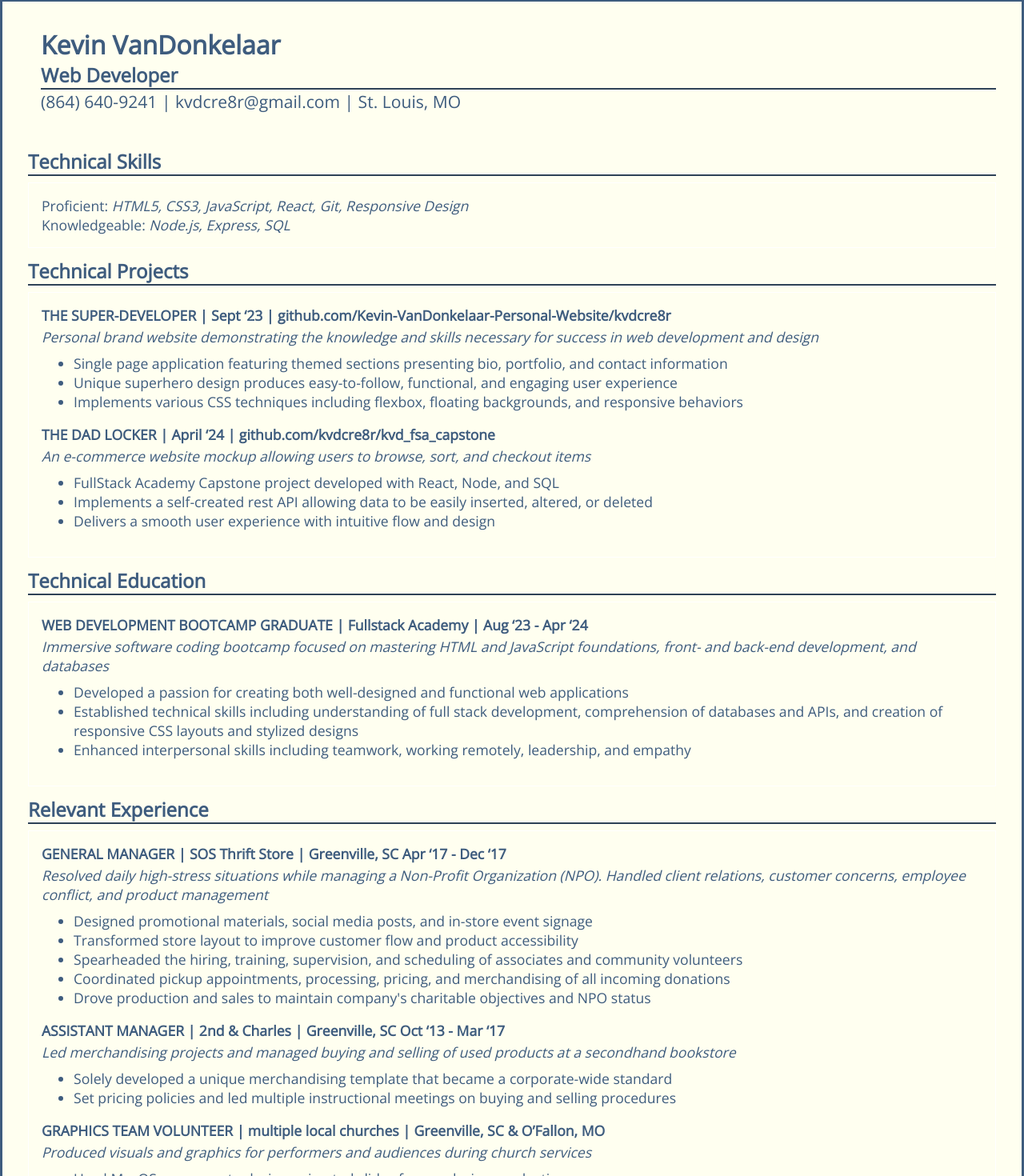
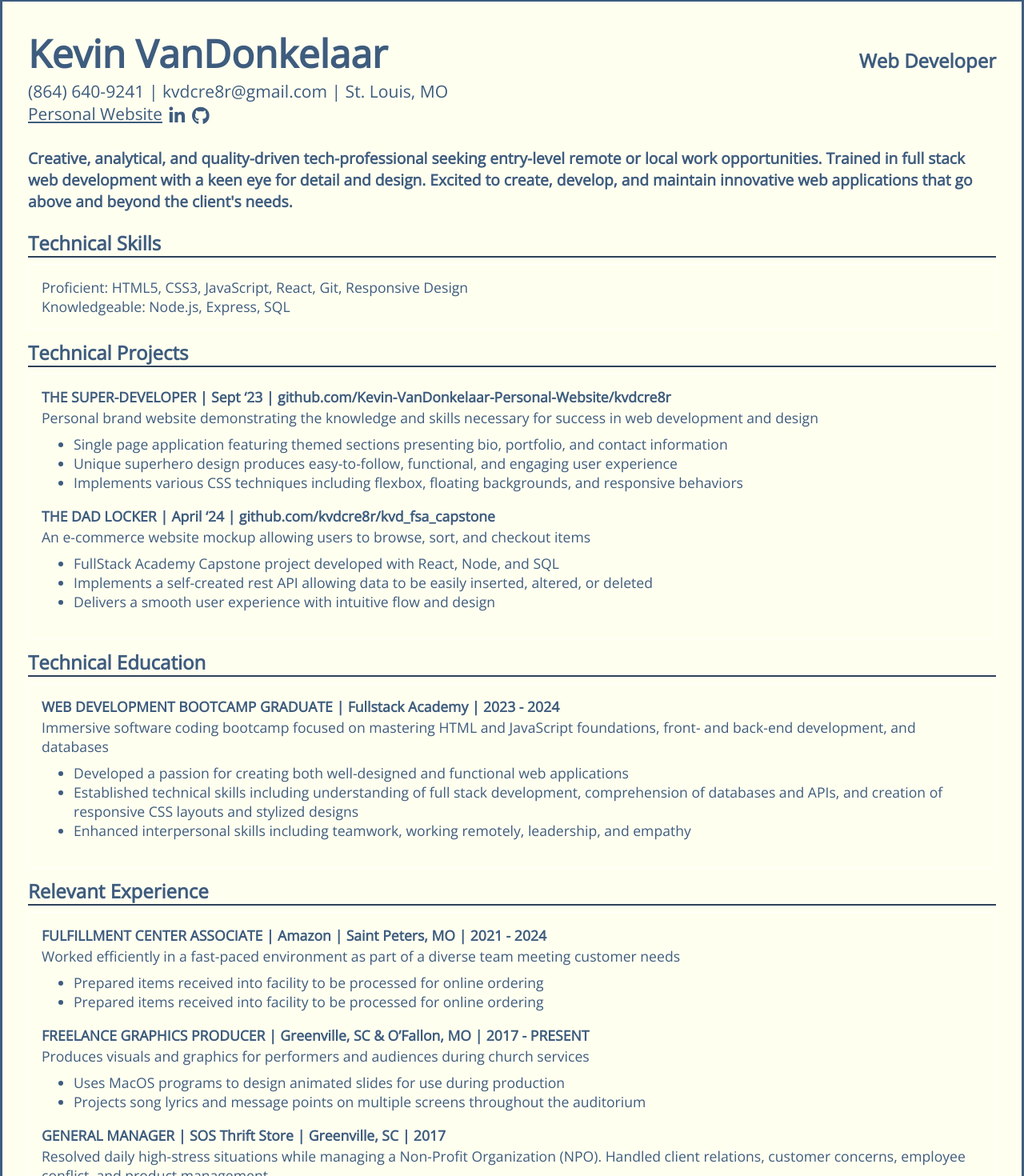
Before and after one commit to kvdcre8r/my_react_resume, a React (Vite) app: page /Professional in a window 1280 px wide. Shown: the part 50-1520 px from the top of the page at 80% size. Built offline with nearby package versions, Linux system fonts and the light colour scheme; the HTML template or start-up script is replaced by a standard one; a web font is replaced by a local one.

Commit message:
updated resume content and formatting

```diff
--- a/src/Modules/Header/Header.jsx
+++ b/src/Modules/Header/Header.jsx
@@ -2,15 +2,19 @@ import ProfilePix from "./profilePix.jsx";
 import Name from "./name.jsx";
 import JobTitle from "./jobTitle.jsx";
 import ContactInfo from "./contactInfo.jsx";
+import MyLinks from "./myLinks.jsx";
 import "./header.css";
 export default function Header() {
   return (
     <header>
       <ProfilePix />
       <div className="text-content">
-        <Name />
-        <JobTitle />
+        <div className="my-title">
+          <Name />
+          <JobTitle />
+        </div>
         <ContactInfo />
+        <MyLinks />
       </div>
     </header>
   );
--- a/src/Modules/Resume/Resume.jsx
+++ b/src/Modules/Resume/Resume.jsx
@@ -1,3 +1,4 @@
+import ResSummary from "./resSummary.jsx";
 import TechSkills from "./resSkills.jsx";
 import TechProjects from "./resProjects.jsx";
 import TechEducation from "./resEducation.jsx";
@@ -7,6 +8,7 @@ export default function ResumeContent() {
   return (
     <main className="resume-content">
       <div id="main-content">
+        <ResSummary />
         <TechSkills />
         <TechProjects />
         <TechEducation />
--- a/src/Modules/Resume/resEducation.jsx
+++ b/src/Modules/Resume/resEducation.jsx
@@ -4,15 +4,12 @@ export default function TechEducation() {
       <h2>Technical Education</h2>
       <article>
         <h3>
-          WEB DEVELOPMENT BOOTCAMP GRADUATE | Fullstack Academy | Aug ‘23 - Apr
-          ‘24
+          WEB DEVELOPMENT BOOTCAMP GRADUATE | Fullstack Academy | 2023 - 2024
         </h3>
         <p>
-          <em>
             Immersive software coding bootcamp focused on mastering HTML and
             JavaScript foundations, front- and back-end development, and
             databases
-          </em>
         </p>
         <ul>
           <li>
--- a/src/Modules/Resume/resExperience.jsx
+++ b/src/Modules/Resume/resExperience.jsx
@@ -4,14 +4,46 @@ export default function Experience() {
       <h2>Relevant Experience</h2>
       <article>
         <h3>
-          GENERAL MANAGER | SOS Thrift Store | Greenville, SC Apr ‘17 - Dec ‘17
+          FULFILLMENT CENTER ASSOCIATE | Amazon | Saint Peters, MO | 2021 - 2024
         </h3>
         <p>
-          <em>
-            Resolved daily high-stress situations while managing a Non-Profit
-            Organization (NPO). Handled client relations, customer concerns,
-            employee conflict, and product management
-          </em>
+          Worked efficiently in a fast-paced environment as part of a diverse
+          team meeting customer needs
+        </p>
+        <ul>
+          <li>
+            Prepared items received into facility to be processed for online
+            ordering
+          </li>
+          <li>
+            Prepared items received into facility to be processed for online
+            ordering
+          </li>
+        </ul>
+        <h3>
+          FREELANCE GRAPHICS PRODUCER | Greenville, SC & O’Fallon, MO | 2017 - PRESENT
+        </h3>
+        <p>
+          Produces visuals and graphics for performers and audiences during
+          church services
+        </p>
+        <ul>
+          <li>
+            Uses MacOS programs to design animated slides for use during
+            production
+          </li>
+          <li>
+            Projects song lyrics and message points on multiple screens
+            throughout the auditorium
+          </li>
+        </ul>
+        <h3>
+          GENERAL MANAGER | SOS Thrift Store | Greenville, SC | 2017
+        </h3>
+        <p>
+          Resolved daily high-stress situations while managing a Non-Profit
+          Organization (NPO). Handled client relations, customer concerns,
+          employee conflict, and product management
         </p>
         <ul>
           <li>
@@ -35,45 +67,6 @@ export default function Experience() {
             objectives and NPO status
           </li>
         </ul>
-        <h3>
-          ASSISTANT MANAGER | 2nd & Charles | Greenville, SC Oct ‘13 - Mar ‘17
-        </h3>
-        <p>
-          <em>
-            Led merchandising projects and managed buying and selling of used
-            products at a secondhand bookstore
-          </em>
-        </p>
-        <ul>
-          <li>
-            Solely developed a unique merchandising template that became a
-            corporate-wide standard
-          </li>
-          <li>
-            Set pricing policies and led multiple instructional meetings on
-            buying and selling procedures
-          </li>
-        </ul>
-        <h3>
-          GRAPHICS TEAM VOLUNTEER | multiple local churches | Greenville, SC &
-          O’Fallon, MO
-        </h3>
-        <p>
-          <em>
-            Produced visuals and graphics for performers and audiences during
-            church services
-          </em>
-        </p>
-        <ul>
-          <li>
-            Used MacOS programs to design animated slides for use during
-            production
-          </li>
-          <li>
-            Projected song lyrics and message points on multiple screens
-            throughout the auditorium
-          </li>
-        </ul>
       </article>
     </section>
   );
--- a/src/Modules/Resume/resProjects.jsx
+++ b/src/Modules/Resume/resProjects.jsx
@@ -8,10 +8,8 @@ export default function TechProjects() {
           github.com/Kevin-VanDonkelaar-Personal-Website/kvdcre8r
         </h3>
         <p>
-          <em>
             Personal brand website demonstrating the knowledge and skills
             necessary for success in web development and design
-          </em>
         </p>
         <ul>
           <li>
@@ -31,10 +29,8 @@ export default function TechProjects() {
           THE DAD LOCKER | April ‘24 | github.com/kvdcre8r/kvd_fsa_capstone
         </h3>
         <p>
-          <em>
             An e-commerce website mockup allowing users to browse, sort, and
             checkout items
-          </em>
         </p>
         <ul>
           <li>
--- a/src/Modules/Resume/resSkills.jsx
+++ b/src/Modules/Resume/resSkills.jsx
@@ -3,8 +3,8 @@ export default function TechSkills() {
     <section>
       <h2>Technical Skills</h2>
       <article>
-        <p>Proficient: <em>HTML5, CSS3, JavaScript, React, Git, Responsive Design</em></p>
-        <p>Knowledgeable: <em>Node.js, Express, SQL</em></p>
+        <p>Proficient: HTML5, CSS3, JavaScript, React, Git, Responsive Design</p>
+        <p>Knowledgeable: Node.js, Express, SQL</p>
       </article>
     </section>
   );
--- /dev/null
+++ b/src/Modules/Resume/resSummary.jsx
@@ -0,0 +1,13 @@
+export default function ResSummary() {
+  return (
+    <section className="res-summary">
+      <h2>
+        Creative, analytical, and quality-driven tech-professional seeking
+        entry-level remote or local work opportunities. Trained in full stack
+        web development with a keen eye for detail and design. Excited to
+        create, develop, and maintain innovative web applications that go above
+        and beyond the client's needs.
+      </h2>
+    </section>
+  );
+}
--- a/src/Modules/ThemeProfessional/professional.css
+++ b/src/Modules/ThemeProfessional/professional.css
@@ -4,25 +4,70 @@
   border: 0.2em solid rgb(62, 92, 126);
 
   header {
-    padding-bottom: 1em;
+    padding: 2em 2em 2em 1em;
+    padding-bottom: 0em;
     border-bottom: none;
 
     #profile-pic,
     #comic-profile-pic,
     #coder-profile-pic {
-      width: 0em;
+      display: none;
     }
 
-    #text-content {
-      padding-left: 0em;
+    .text-content {
+      .my-title {
+        display: flex;
+        align-items: baseline;
+        .name {
+          font-size: 1.5em;
+          flex-grow: 1;
+        }
+      }
+
+      .my-links {
+        display: flex;
+        align-items: end;
+
+        a {
+          font-size: 1.4em;
+          color: inherit;
+          text-decoration: none;
+          padding-right: 0.2em;
+        }
+
+        a:nth-child(1) {
+          font-size: 1.3em;
+          text-decoration: underline;
+        }
+
+        .fa {
+          padding: 0em .2em;
+        }
+
+        a:hover {
+          color: gold;
+          border: 1px solid gold;
+        }
+      }
     }
   }
 
-  h2 {
-    border-bottom: 0.1em solid rgb(47, 66, 87);
+  .resume-content {
+    h2 {
+      border-bottom: 0.1em solid rgb(47, 66, 87);
+    }
+
+    .res-summary {
+      h2 {
+        font-size: 1.2em;
+        border-bottom: none;
+        padding-bottom: .5em;
+      }
+    }
+
+    article {
+      background-color: ivory;
+    }
   }
 
-  article {
-    background-color: ivory;
-  }
 }
```
